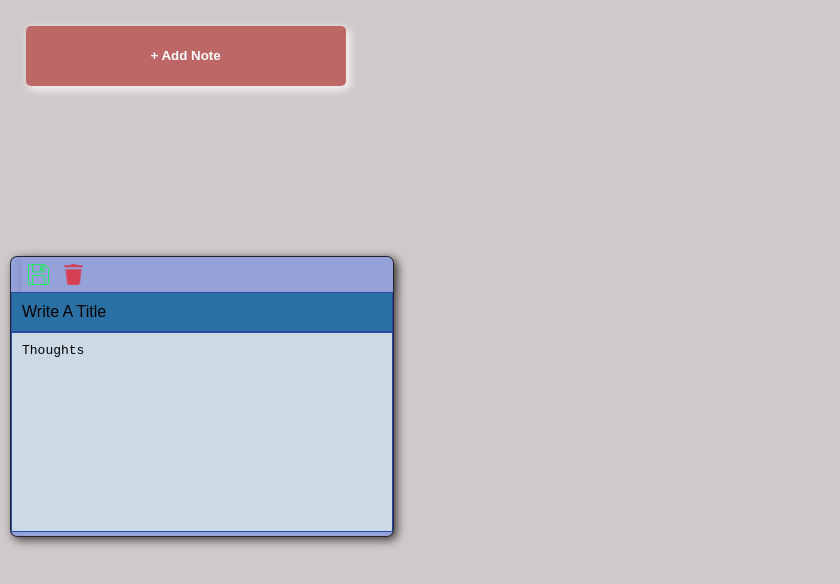
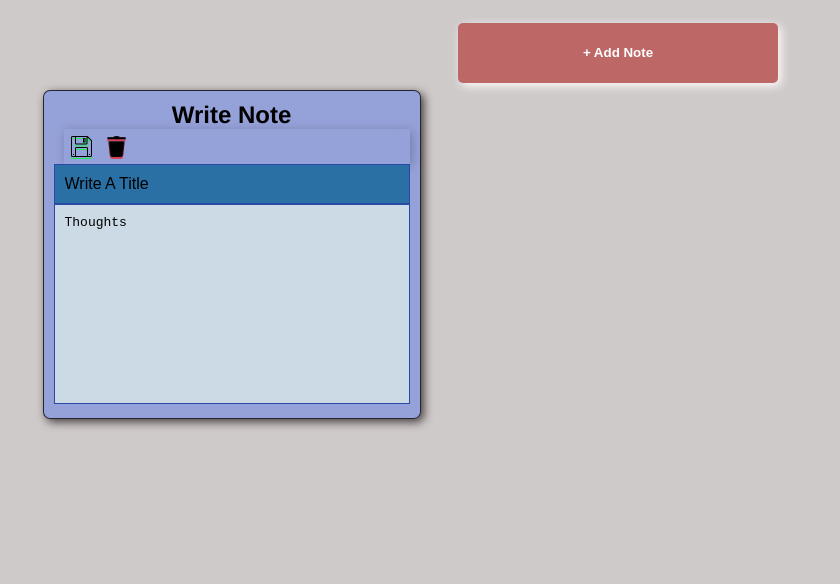
Before and after one commit to ChetanPrince/notesApp, a plain HTML site: page index.html in a window 1280 px wide. Both pictures are taken after a click on the button "+ Add Note". Shown: the whole page, without its empty margins (0-840 px from the left). Drawn offline with Linux system fonts and the light colour scheme.

Commit message:
notes functionality working fine

```diff
--- a/index.html
+++ b/index.html
@@ -9,7 +9,7 @@
 </head>
 <body>
     <button id="addNote">+ Add Note</button>
-    <!-- <div id="main-div"> -->
+    <div id="main-div">
         <!-- <div id="container" class="container">
             <h2>New Note</h2>
             <input type="text" class="data" name="title" id="title" placeholder="Write A Title">
@@ -27,7 +27,7 @@
 
         </tbody></table>
         </div> -->
-    <!-- </div> -->
+    </div>
     <script src="script.js"></script>
 </body>
 </html>
--- a/script.js
+++ b/script.js
@@ -1,79 +1,36 @@
 const mainDiv = document.getElementById("main-div");
-document.getElementById("addNote").addEventListener("click", ()=>{
+
+document.getElementById("addNote").addEventListener("click", () => {
+    // Create the new note container div
     const div = document.createElement("div");
+    div.classList.add("container");
+
+    // Create and append the heading
     const heading2 = document.createElement("h2");
-    heading2.textContent ="Write Note";
+    heading2.textContent = "Write Note";
     div.appendChild(heading2);
-    div.classList.add("container");
-    div.innerHTML = `<div class="upperBar"><img class="saveImg" src="icons8-save-50.png" alt="saveNote"><img class="deleteImg" src="icons8-delete-24.png" alt="deleteNote"></div>
-    <input type="text" class="data" name="title" id="title" placeholder="Write A Title">
-    <textarea name="text" id="textarea" class="data" placeholder="Thoughts"></textarea>`;
+
+    // Set the inner HTML for the note content
+    div.innerHTML += `
+        <div class="upperBar">
+            <img class="saveImg" src="icons8-save-50.png" alt="saveNote"/>
+            <img class="deleteImg" src="icons8-delete-24.png" alt="deleteNote"/>
+        </div>
+        <input type="text" class="data" name="title" id="title" placeholder="Write A Title">
+        <textarea name="text" id="textarea" class="data" placeholder="Thoughts"></textarea>`;
+
+    // Append the new note to the body
     document.body.appendChild(div);
 
+    // Attach event listeners to the save and delete buttons
+    const saveBtn = div.querySelector(".saveImg");
+    const deleteBtn = div.querySelector(".deleteImg");
 
-})
+    saveBtn.addEventListener("click", () => {
+        alert("saveimg is working");
+    });
 
-
-
-
-
-
-
-
-
-
-
-
-
-// document.getElementById('addNote').addEventListener('click', function() {
-//     var container = document.getElementById('container');
-//     var addButton = document.getElementById("addNote");
-
-//     container.classList.toggle('hide');
-//     if (container.classList.contains('hide')) {
-//         addButton.textContent = "+ Add Note";
-//     } else {
-//         addButton.textContent = "Remove Note";
-//     }
-// });
-// document.getElementById("submit").addEventListener("click", ()=>{
-//     const inputTitle = document.getElementById("title").value;
-//     const noteData = document.getElementById("textarea").value;
-
-//     const tbody = document.getElementById("table").querySelector("tbody");
-//    let tr = document.createElement("tr");
-//    let td1 = document.createElement("td");
-//    let td2 = document.createElement("td");
-//    let td3 = document.createElement("td");
-//    let td4 =document.createElement("td");
-//    td1.className ="table-data";
-//    td2.className ="table-data";
-//    td3.className = "table-data";
-//    td4.className ="table-data";
-
-//    td1.textContent = inputTitle;
-//    td2.textContent = noteData;
-//    td3.innerHTML =`<button id="edit" onClick="edit(this)">Edit</button>`
-//    td4.innerHTML =`<button id="delete" onClick="deleteRow(this)">Delete</button>`
-
-//    tr.appendChild(td1);
-//    tr.appendChild(td2);
-//    tr.appendChild(td3);
-//    tr.appendChild(td4);
-//    tbody.appendChild(tr);
-//    document.getElementById("title").value = "";
-//     document.getElementById("textarea").value = "";
-// });
-
-// function edit(button){
-//     let row = button.parentElement.parentElement;
-//     document.getElementById("title").value = row.cells[0].textContent;
-//      document.getElementById("textarea").value = row.cells[1].textContent;
-
-//      row.remove();
-
-// }
-// function deleteRow(td) {
-//     let row = td.parentElement.parentElement;  // Correct reference to the row
-//     row.remove();
-// }
+    deleteBtn.addEventListener("click", () => {
+        div.remove();
+    });
+});
--- a/style.css
+++ b/style.css
@@ -12,38 +12,44 @@ body {
     flex-direction: row;
     gap: 22.5px;
     flex-wrap: wrap;
+    padding: 10px;
 }
-.upperBar{
-    /* background-color: black; */
+
+.upperBar {
     height: 35px;
     display: flex;
     flex-direction: row;
-    align-items:flex-start;
+    align-items: center; /* Centered items vertically */
     padding: 5px;
     gap: 10px;
     margin-left: 10px;
-    overflow: hidden;
     box-shadow: 2px 2px 10px rgba(0, 0, 0, 0.23);
+}
 
-}
-img{
+img {
     width: 25px;
     height: 25px;
-    transform: translateY(-100px);
+    /* box-shadow: 2px 2px 10px grey; */
     cursor: pointer;
 }
 
-.saveImg{
-    filter: drop-shadow(0px 100px 0 rgba(0, 255, 55, 0.784));
+.saveImg {
+    filter: drop-shadow(0px 2px 0 rgba(0, 255, 55, 0.784));
+}
 
+.deleteImg {
+    filter: drop-shadow(0px 2px 0 rgba(255, 0, 0, 0.61));
 }
-.deleteImg{
-    filter: drop-shadow(0px 100px 0 rgba(255, 0, 0, 0.61));
 
+.saveImg:active, .deleteImg:active {
+    transform: translate(2px, 2px);
+    width:20px;
+    height:20px;
 }
+
 .container {
     width: 30%;
-    margin-top: 20%;
+    margin-top: 80px;
     margin-left: 10px;
     text-align: center;
     min-width: 130px;
@@ -51,13 +57,15 @@ img{
     border-radius: 7px;
     box-shadow: 3px 3px 10px rgb(69, 59, 59);
     background-color: rgba(12, 64, 255, 0.296);
+    padding: 10px;
 }
-::placeholder{
+
+::placeholder {
     color: rgb(0, 0, 0);
     opacity: 1;
 }
 
-button{
+button {
     background-color: rgba(177, 35, 35, 0.589);
     color: white;
     padding: 7px;
@@ -68,9 +76,12 @@ button{
     border-radius: 5px;
     box-shadow: 3px 3px 10px rgb(255, 251, 251);
     cursor: pointer;
+    transition: background-color 0.3s ease, transform 0.3s ease;
 }
+
 #addNote {
-    margin: 2%;
+    margin: 1%;
+    margin-left: 35%;
     position: fixed;
 }
 
@@ -80,8 +91,6 @@ button:hover, img:hover {
 
 button:active {
     transform: translate(2px, 2px);
-    width: 160px;
-    height: 55px;
     box-shadow: none;
 }
 
@@ -104,6 +113,7 @@ textarea.data {
 /* Responsive design */
 @media (max-width: 680px) {
     body {
+        flex-direction: column; /* Stack items vertically */
         font-size: 20px;
     }
 
@@ -113,6 +123,10 @@ textarea.data {
         font-size: 70%;
     }
 
+    .container {
+        width: 90%; /* Make containers wider on small screens */
+        margin: 10px auto; /* Center containers horizontally */
+    }
 }
 
 .hide {
```
